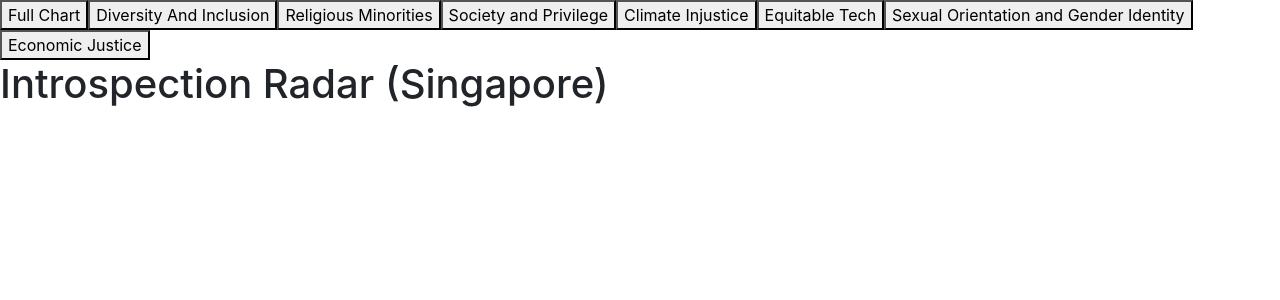
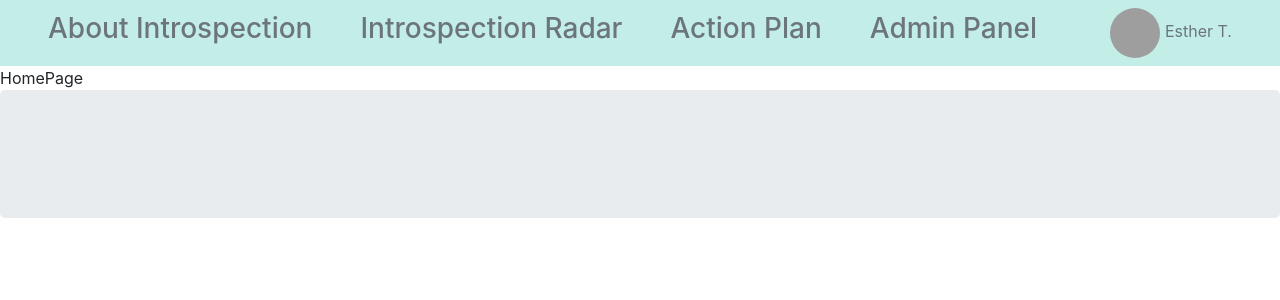
Before and after one commit to yqyeoh/yq-test-introspection, a React (Create React App) app: page / in a window 1280 px wide. Shown: the top 300 px of the page. Built offline with nearby package versions, Linux system fonts and the light colour scheme; grey boxes are pictures that could not be loaded.

Commit message:
Add Navbar basic functionality

```diff
--- a/src/App.js
+++ b/src/App.js
@@ -7,7 +7,6 @@ class App extends Component {
     return (
       <React.Fragment>
         <NavBar />
-        <h1>Introspection Radar (Singapore)</h1>
         <Routes />
       </React.Fragment>
     );
--- a/src/NavBar.js
+++ b/src/NavBar.js
@@ -1,35 +1,51 @@
 import React from "react";
+import { Navbar, Nav, NavItem } from "reactstrap";
 import { NavLink as Link } from "react-router-dom";
 
-const NavBar = () => {
+function NavBar() {
   return (
-    <React.Fragment>
-      <Link to="full">
-        <button>Full Chart</button>
-      </Link>
-      <Link to="diversityandinclusion">
-        <button>Diversity And Inclusion</button>
-      </Link>
-      <Link to="religiousminorities">
-        <button>Religious Minorities</button>
-      </Link>
-      <Link to="societyandprivilege">
-        <button>Society and Privilege</button>
-      </Link>
-      <Link to="climateinjustice">
-        <button>Climate Injustice</button>
-      </Link>
-      <Link to="equitabletech">
-        <button>Equitable Tech</button>
-      </Link>
-      <Link to="sexualorientationidentity">
-        <button>Sexual Orientation and Gender Identity</button>
-      </Link>
-      <Link to="economicjustice">
-        <button>Economic Justice</button>
-      </Link>
-    </React.Fragment>
+    <Navbar
+      style={{ backgroundColor: "#c3eee7" }}
+      expand="md"
+      className="pr-5 pl-5 ">
+      <Nav className="mr-auto d-flex flex-row" navbar>
+        <NavItem className="mr-5">
+          <Link to="/home">
+            <h3 className="text-muted">About Introspection</h3>
+          </Link>
+        </NavItem>
+        <NavItem className="mr-5">
+          <Link to="/radar">
+            <h3 className="text-muted">Introspection Radar</h3>
+          </Link>
+        </NavItem>
+        <NavItem className="mr-5">
+          <Link to="/plan">
+            <h3 className="text-muted">Action Plan</h3>
+          </Link>
+        </NavItem>
+        <NavItem className="mr-5">
+          <Link to="/admin">
+            <h3 className="text-muted">Admin Panel</h3>
+          </Link>
+        </NavItem>
+      </Nav>
+      <Nav className="ml-auto" navbar>
+        <NavItem>
+          <Link to="/profile">
+            <img
+              alt="avatar"
+              width="50px"
+              height="50px"
+              src="https://semantic-ui.com/images/avatar/large/steve.jpg"
+              className="rounded-circle"
+            />
+            <span className="text-muted"> Esther T.</span>
+          </Link>
+        </NavItem>
+      </Nav>
+    </Navbar>
   );
-};
+}
 
 export default NavBar;
--- /dev/null
+++ b/src/Pages/AdminPage.jsx
@@ -0,0 +1,7 @@
+import React from "react";
+
+function AdminPage() {
+  return <div>Admin Page</div>;
+}
+
+export default AdminPage;
--- /dev/null
+++ b/src/Pages/HomePage.jsx
@@ -0,0 +1,13 @@
+import React from "react";
+import { Jumbotron } from "reactstrap";
+
+function HomePage() {
+  return (
+    <div>
+      HomePage
+      <Jumbotron />
+    </div>
+  );
+}
+
+export default HomePage;
--- /dev/null
+++ b/src/Pages/PlanPage.jsx
@@ -0,0 +1,7 @@
+import React from "react";
+
+function PlanPage() {
+  return <div>Plan Page</div>;
+}
+
+export default PlanPage;
--- /dev/null
+++ b/src/Pages/ProfilePage.jsx
@@ -0,0 +1,7 @@
+import React from "react";
+
+function ProfilePage() {
+  return <div>Profile</div>;
+}
+
+export default ProfilePage;
--- /dev/null
+++ b/src/Pages/RadarPage.jsx
@@ -0,0 +1,13 @@
+import React from "react";
+
+import FullChart from "../Radar/FullChart";
+
+function RadarPage() {
+  return (
+    <React.Fragment>
+      <FullChart />
+    </React.Fragment>
+  );
+}
+
+export default RadarPage;
--- a/src/Routes.js
+++ b/src/Routes.js
@@ -1,34 +1,21 @@
 import React from "react";
 import { Route, Switch } from "react-router-dom";
-import ReligiousMinorities from "./Radar/ReligiousMinorities";
-import FullChart from "./Radar/FullChart";
-import DiversityAndInclusion from "./Radar/DiversityAndInclusion";
-import SocietyAndPrivilege from "./Radar/SocietyAndPrivilege";
-import ClimateInjustice from "./Radar/ClimateInjustice";
-import EquitableTech from "./Radar/EquitableTech";
-import SexualOrientationIdentity from "./Radar/SexualOrientationIdentity";
-import RacialMinorities from "./Radar/RacialMinorities";
-import EconomicJustice from "./Radar/EconomicJustice";
+import HomePage from "./Pages/HomePage";
+import RadarPage from "./Pages/RadarPage";
+import PlanPage from "./Pages/PlanPage";
+import AdminPage from "./Pages/AdminPage";
+import ProfilePage from "./Pages/ProfilePage";
 
 const Routes = () => {
   return (
     <React.Fragment>
       <Switch>
-        <Route path="/full" component={FullChart} />
-        <Route
-          path="/diversityandinclusion"
-          component={DiversityAndInclusion}
-        />
-        <Route path="/religiousminorities" component={ReligiousMinorities} />
-        <Route path="/societyandprivilege" component={SocietyAndPrivilege} />
-        <Route path="/climateinjustice" component={ClimateInjustice} />
-        <Route path="/equitabletech" component={EquitableTech} />
-        <Route
-          path="/sexualorientationidentity"
-          component={SexualOrientationIdentity}
-        />
-        <Route path="/racialminorities" component={RacialMinorities} />
-        <Route path="/economicjustice" component={EconomicJustice} />
+        <Route path="/home" component={HomePage} />
+        <Route path="/radar" component={RadarPage} />
+        <Route path="/plan" component={PlanPage} />
+        <Route path="/admin" component={AdminPage} />
+        <Route path="/profile" component={ProfilePage} />
+        <Route path="/" component={HomePage} />
       </Switch>
     </React.Fragment>
   );
```
Also changed, not shown: src/HPJumbotron.jsx (added, +30 -0 lines), src/Radar/RadarNavBar.js (added, +35 -0 lines).
